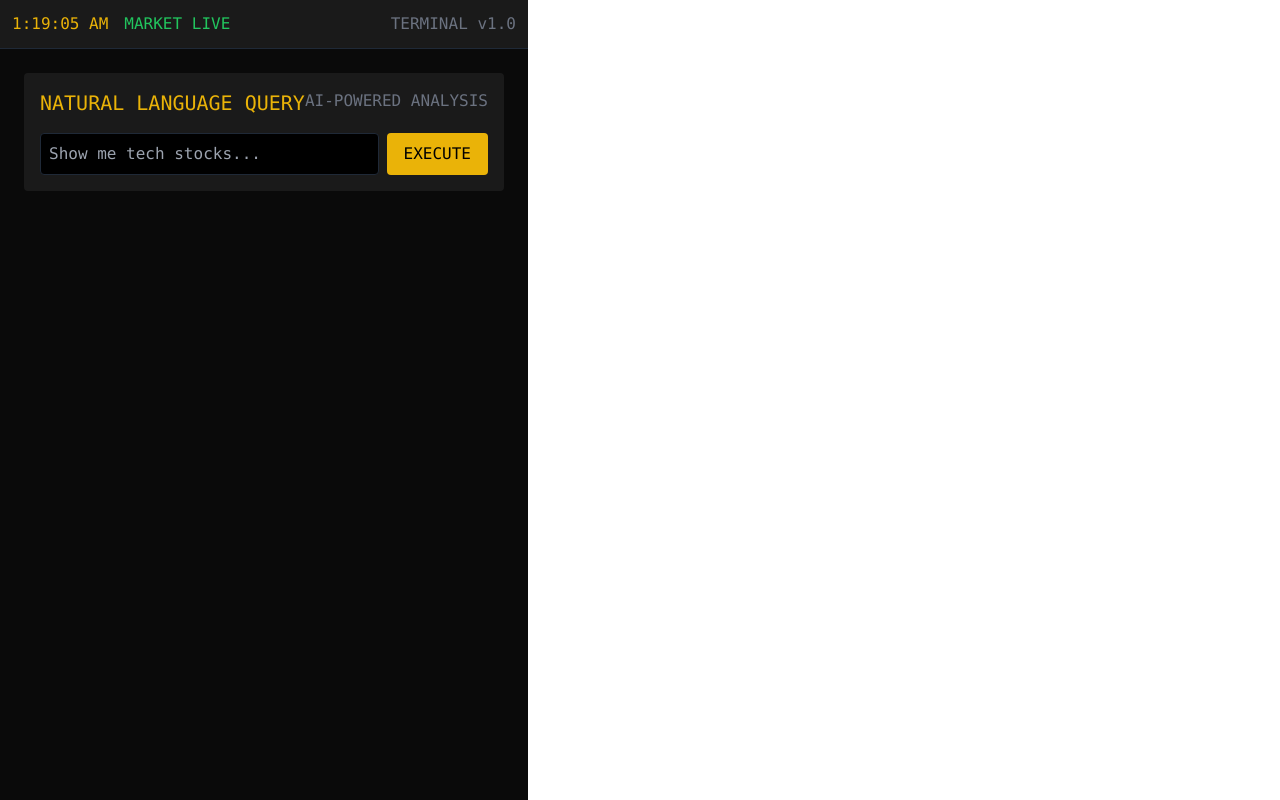
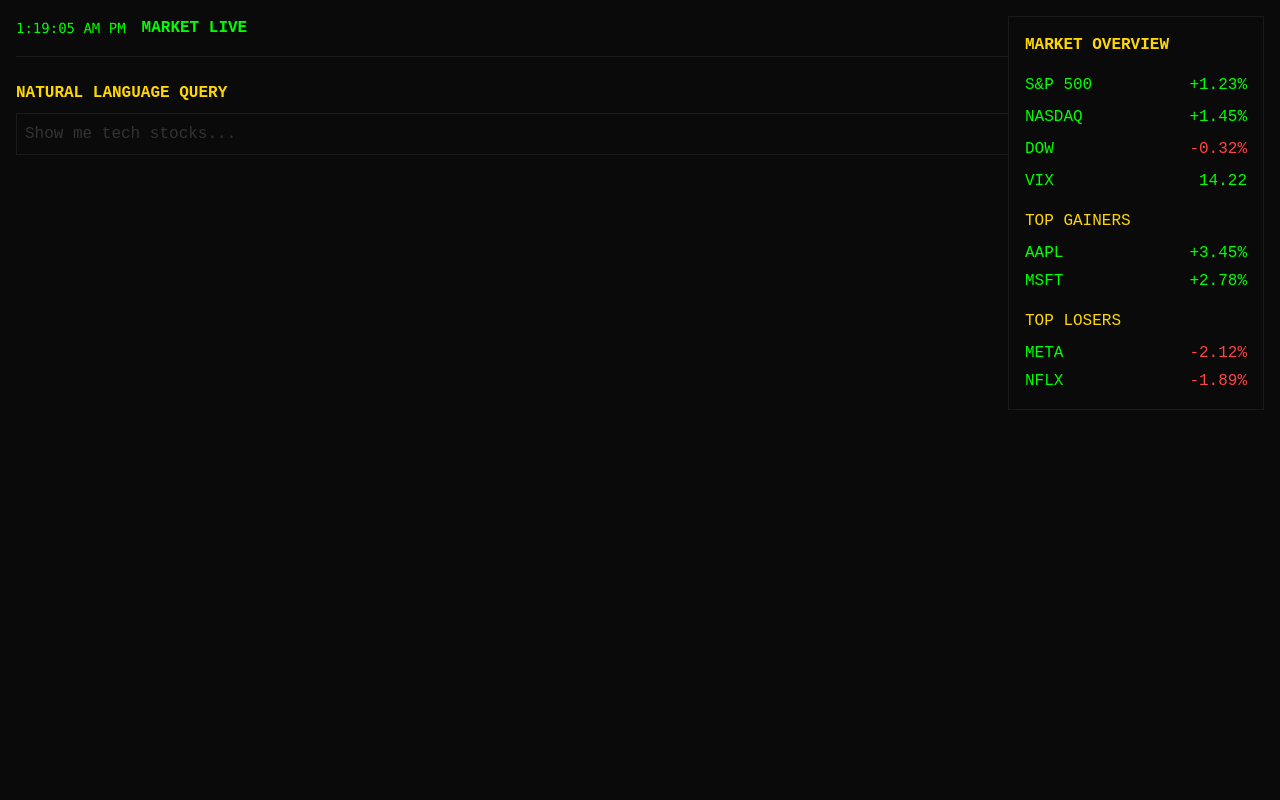
Before and after one commit to alexdng10/Stock-Research-Automation-System, a React (Vite) app in the folder frontend/: page / in a window 1280 px wide. Built offline with nearby package versions, Linux system fonts and the light colour scheme.

Commit message:
update styles

```diff
--- a/frontend/package.json
+++ b/frontend/package.json
@@ -12,7 +12,8 @@
   "dependencies": {
     "lucide-react": "^0.468.0",
     "react": "^18.3.1",
-    "react-dom": "^18.3.1"
+    "react-dom": "^18.3.1",
+    "recharts": "^2.14.1"
   },
   "devDependencies": {
     "@eslint/js": "^9.15.0",
--- a/frontend/src/App.jsx
+++ b/frontend/src/App.jsx
@@ -1,12 +1,12 @@
-// frontend/src/App.jsx
-import StockDashboard from './components/StockDashboard'
+import { useState } from 'react';
+import Dashboard from './components/Dashboard';
 
 function App() {
   return (
-    <div className="App">
-      <StockDashboard />
+    <div className="min-h-screen bg-[#0a0a0a] text-white">
+      <Dashboard />
     </div>
-  )
+  );
 }
 
-export default App
+export default App;
--- /dev/null
+++ b/frontend/src/components/Dashboard.jsx
@@ -0,0 +1,16 @@
+import React from 'react';
+import StockDashboard from './StockDashboard';
+
+const Dashboard = () => {
+  const handleSearch = (data) => {
+    console.log('Search results:', data);
+  };
+
+  return (
+    <div className="min-h-screen bg-[#0a0a0a]">
+      <StockDashboard onSearch={handleSearch} />
+    </div>
+  );
+};
+
+export default Dashboard;
--- a/frontend/src/components/StockDashboard.jsx
+++ b/frontend/src/components/StockDashboard.jsx
@@ -1,107 +1,161 @@
 import { useState } from 'react';
-import { Search } from 'lucide-react';
 import StockCard from './StockCard';
 
-const StockDashboard = () => {
+const StockDashboard = ({ onSearch }) => {
   const [query, setQuery] = useState('');
-  const [results, setResults] = useState([]);
   const [loading, setLoading] = useState(false);
   const [error, setError] = useState(null);
+  const [results, setResults] = useState([]);
 
-  const handleSearch = async () => {
+  const handleSearch = async (e) => {
+    e.preventDefault();
     if (!query.trim()) return;
 
+    try {
       setLoading(true);
       setError(null);
-
-    try {
       const response = await fetch('http://localhost:8000/search', {
         method: 'POST',
         headers: {
           'Content-Type': 'application/json',
         },
-        body: JSON.stringify({ query: query }),
+        body: JSON.stringify({ query }),
       });
 
-      const data = await response.json();
-
-      if (data.error) {
-        setError(data.error);
-        return;
+      if (!response.ok) {
+        throw new Error('Search request failed');
       }
 
-      if (!data.results || !Array.isArray(data.results)) {
-        setError('Invalid response format');
-        return;
-      }
-
-      setResults(data.results);
-
-      if (data.results.length === 0) {
-        setError('No matching stocks found');
-      }
+      const data = await response.json();
+      setResults(data.results || []);
+      onSearch?.(data);
     } catch (err) {
-      setError(`Error: ${err.message}`);
+      console.error('Search error:', err);
+      setError('Failed to perform search. Please try again.');
     } finally {
       setLoading(false);
     }
   };
 
   return (
-    <div className="min-h-screen bg-[#0a0a0a] text-white font-mono">
+    <div className="min-h-screen bg-[#0a0a0a] text-[#00ff00] p-4">
       {/* Header */}
-      <div className="bg-[#1a1a1a] p-3 border-b border-gray-800">
-        <div className="flex justify-between items-center">
-          <div className="flex items-center gap-4">
-            <span className="text-yellow-500">{new Date().toLocaleTimeString()}</span>
-            <span className="text-green-500">MARKET LIVE</span>
+      <div className="flex justify-between items-center mb-6 border-b border-[#1a1a1a] pb-4">
+        <div className="flex items-center space-x-4">
+          <div className="text-sm font-mono">
+            {new Date().toLocaleTimeString()} PM
           </div>
-          <span className="text-gray-500">TERMINAL v1.0</span>
+          <div className="text-[#00ff00] font-bold">
+            MARKET LIVE
+          </div>
+        </div>
+        <div className="text-right text-sm font-mono">
+          TERMINAL v1.0
         </div>
       </div>
 
       {/* Search Section */}
-      <div className="p-6">
-        <div className="bg-[#1a1a1a] rounded p-4">
-          <div className="flex justify-between mb-4">
-            <span className="text-yellow-500 text-xl">NATURAL LANGUAGE QUERY</span>
-            <span className="text-gray-500">AI-POWERED ANALYSIS</span>
+      <div className="mb-8">
+        <div className="flex justify-between items-center mb-2">
+          <div className="text-[#ffd700] font-bold">
+            NATURAL LANGUAGE QUERY
           </div>
-
-          <div className="flex gap-2">
+          <div className="text-[#666666]">
+            AI-POWERED ANALYSIS
+          </div>
+        </div>
+        <form onSubmit={handleSearch} className="flex gap-2">
           <input
             type="text"
             value={query}
             onChange={(e) => setQuery(e.target.value)}
-              onKeyPress={(e) => e.key === 'Enter' && handleSearch()}
             placeholder="Show me tech stocks..."
-              className="flex-1 bg-black border border-gray-800 p-2 text-white rounded"
+            className="flex-1 bg-[#0a0a0a] border border-[#1a1a1a] p-2 text-[#00ff00] placeholder-[#333333] focus:outline-none focus:border-[#00ff00]"
           />
           <button
-              onClick={handleSearch}
+            type="submit"
             disabled={loading}
-              className="bg-yellow-500 text-black px-4 py-2 rounded flex items-center gap-2"
+            className="bg-[#1a1a1a] text-[#00ff00] px-4 py-2 hover:bg-[#2a2a2a] transition-colors disabled:opacity-50"
           >
-              {loading ? 'SEARCHING...' : 'EXECUTE'}
+            EXECUTE
           </button>
-          </div>
+        </form>
       </div>
 
       {/* Error Display */}
       {error && (
-          <div className="mt-4 p-4 bg-red-900/20 border border-red-800 rounded">
-            <span className="text-red-500">{error}</span>
+        <div className="mb-4 p-4 bg-[#ff000022] border border-[#ff0000] text-[#ff0000]">
+          {error}
+        </div>
+      )}
+
+      {/* Loading State */}
+      {loading && (
+        <div className="text-center py-4 text-[#00ff00]">
+          Processing query...
         </div>
       )}
 
       {/* Results Grid */}
-        {results && results.length > 0 && (
-          <div className="mt-4 grid grid-cols-1 lg:grid-cols-2 gap-4">
+      <div className="grid grid-cols-1 lg:grid-cols-2 gap-4">
         {results.map((stock, index) => (
-              <StockCard key={stock.symbol || index} stock={stock} />
+          <StockCard key={`${stock.symbol}-${index}`} stock={stock} />
         ))}
       </div>
-        )}
+
+      {/* Market Overview */}
+      <div className="fixed top-4 right-4 w-64 bg-[#0a0a0a] border border-[#1a1a1a] p-4">
+        <h3 className="text-[#ffd700] font-bold mb-4">MARKET OVERVIEW</h3>
+
+        {/* Market Indices */}
+        <div className="space-y-2 mb-4">
+          <div className="flex justify-between">
+            <span>S&P 500</span>
+            <span className="text-[#00ff00]">+1.23%</span>
+          </div>
+          <div className="flex justify-between">
+            <span>NASDAQ</span>
+            <span className="text-[#00ff00]">+1.45%</span>
+          </div>
+          <div className="flex justify-between">
+            <span>DOW</span>
+            <span className="text-[#ff4444]">-0.32%</span>
+          </div>
+          <div className="flex justify-between">
+            <span>VIX</span>
+            <span>14.22</span>
+          </div>
+        </div>
+
+        {/* Top Gainers */}
+        <div className="mb-4">
+          <h4 className="text-[#ffd700] mb-2">TOP GAINERS</h4>
+          <div className="space-y-1">
+            <div className="flex justify-between">
+              <span>AAPL</span>
+              <span className="text-[#00ff00]">+3.45%</span>
+            </div>
+            <div className="flex justify-between">
+              <span>MSFT</span>
+              <span className="text-[#00ff00]">+2.78%</span>
+            </div>
+          </div>
+        </div>
+
+        {/* Top Losers */}
+        <div>
+          <h4 className="text-[#ffd700] mb-2">TOP LOSERS</h4>
+          <div className="space-y-1">
+            <div className="flex justify-between">
+              <span>META</span>
+              <span className="text-[#ff4444]">-2.12%</span>
+            </div>
+            <div className="flex justify-between">
+              <span>NFLX</span>
+              <span className="text-[#ff4444]">-1.89%</span>
+            </div>
+          </div>
+        </div>
       </div>
     </div>
   );
--- a/frontend/src/index.css
+++ b/frontend/src/index.css
@@ -1,11 +1,15 @@
+@tailwind base;
+@tailwind components;
+@tailwind utilities;
+
 :root {
-  font-family: Inter, system-ui, Avenir, Helvetica, Arial, sans-serif;
+  font-family: 'Courier New', Courier, monospace;
   line-height: 1.5;
   font-weight: 400;
 
-  color-scheme: light dark;
-  color: rgba(255, 255, 255, 0.87);
-  background-color: #242424;
+  color-scheme: dark;
+  color: #00ff00;
+  background-color: #0a0a0a;
 
   font-synthesis: none;
   text-rendering: optimizeLegibility;
@@ -13,60 +17,130 @@
   -moz-osx-font-smoothing: grayscale;
 }
 
-a {
-  font-weight: 500;
-  color: #646cff;
-  text-decoration: inherit;
-}
-a:hover {
-  color: #535bf2;
-}
-
 body {
   margin: 0;
-  display: flex;
-  place-items: center;
   min-width: 320px;
   min-height: 100vh;
 }
 
-h1 {
-  font-size: 3.2em;
-  line-height: 1.1;
+/* Custom Scrollbar */
+::-webkit-scrollbar {
+  width: 8px;
+  height: 8px;
 }
 
-button {
-  border-radius: 8px;
-  border: 1px solid transparent;
-  padding: 0.6em 1.2em;
-  font-size: 1em;
-  font-weight: 500;
-  font-family: inherit;
-  background-color: #1a1a1a;
-  cursor: pointer;
-  transition: border-color 0.25s;
-}
-button:hover {
-  border-color: #646cff;
-}
-button:focus,
-button:focus-visible {
-  outline: 4px auto -webkit-focus-ring-color;
+::-webkit-scrollbar-track {
+  background: #1a1a1a;
 }
 
-@media (prefers-color-scheme: light) {
-  :root {
-    color: #213547;
-    background-color: #ffffff;
-  }
-  a:hover {
-    color: #747bff;
-  }
-  button {
-    background-color: #f9f9f9;
-  }
+::-webkit-scrollbar-thumb {
+  background: #333333;
+  border-radius: 4px;
 }
-/* frontend/src/index.css */
-@tailwind base;
-@tailwind components;
-@tailwind utilities;
+
+::-webkit-scrollbar-thumb:hover {
+  background: #444444;
+}
+
+/* Terminal-style input */
+input {
+  background-color: #0a0a0a;
+  border: 1px solid #1a1a1a;
+  color: #00ff00;
+  font-family: 'Courier New', Courier, monospace;
+  padding: 0.5rem;
+}
+
+input:focus {
+  outline: none;
+  border-color: #00ff00;
+}
+
+input::placeholder {
+  color: #333333;
+}
+
+/* Terminal-style button */
+button {
+  background-color: #1a1a1a;
+  border: 1px solid #333333;
+  color: #00ff00;
+  font-family: 'Courier New', Courier, monospace;
+  padding: 0.5rem 1rem;
+  cursor: pointer;
+  transition: all 0.2s ease-in-out;
+}
+
+button:hover {
+  background-color: #2a2a2a;
+  border-color: #00ff00;
+}
+
+button:disabled {
+  opacity: 0.5;
+  cursor: not-allowed;
+}
+
+/* Stock card animations */
+.stock-card {
+  transition: transform 0.2s ease-in-out;
+}
+
+.stock-card:hover {
+  transform: translateY(-2px);
+}
+
+/* Market data styling */
+.market-data {
+  font-family: 'Courier New', Courier, monospace;
+  font-size: 0.875rem;
+}
+
+.positive {
+  color: #00ff00;
+}
+
+.negative {
+  color: #ff4444;
+}
+
+.neutral {
+  color: #666666;
+}
+
+/* Loading animation */
+@keyframes blink {
+  0% { opacity: 1; }
+  50% { opacity: 0; }
+  100% { opacity: 1; }
+}
+
+.loading-cursor {
+  animation: blink 1s infinite;
+}
+
+/* Chart styling */
+.chart-container {
+  background-color: #0a0a0a;
+  border: 1px solid #1a1a1a;
+  border-radius: 4px;
+  padding: 1rem;
+}
+
+.chart-title {
+  color: #ffd700;
+  font-size: 0.875rem;
+  margin-bottom: 0.5rem;
+}
+
+/* Badge styling */
+.badge {
+  display: inline-flex;
+  align-items: center;
+  padding: 0.25rem 0.5rem;
+  border-radius: 4px;
+  font-size: 0.75rem;
+  font-weight: 500;
+  background-color: #1a1a1a;
+  border: 1px solid #333333;
+}
```
Also changed, not shown: frontend/src/components/StockCard.jsx (+96 -57 lines), frontend/src/services/api.js (+38 -6 lines), 2 other files (tests, documents, lock files or other folders). Lines whose indentation alone changed are shown as unchanged.
